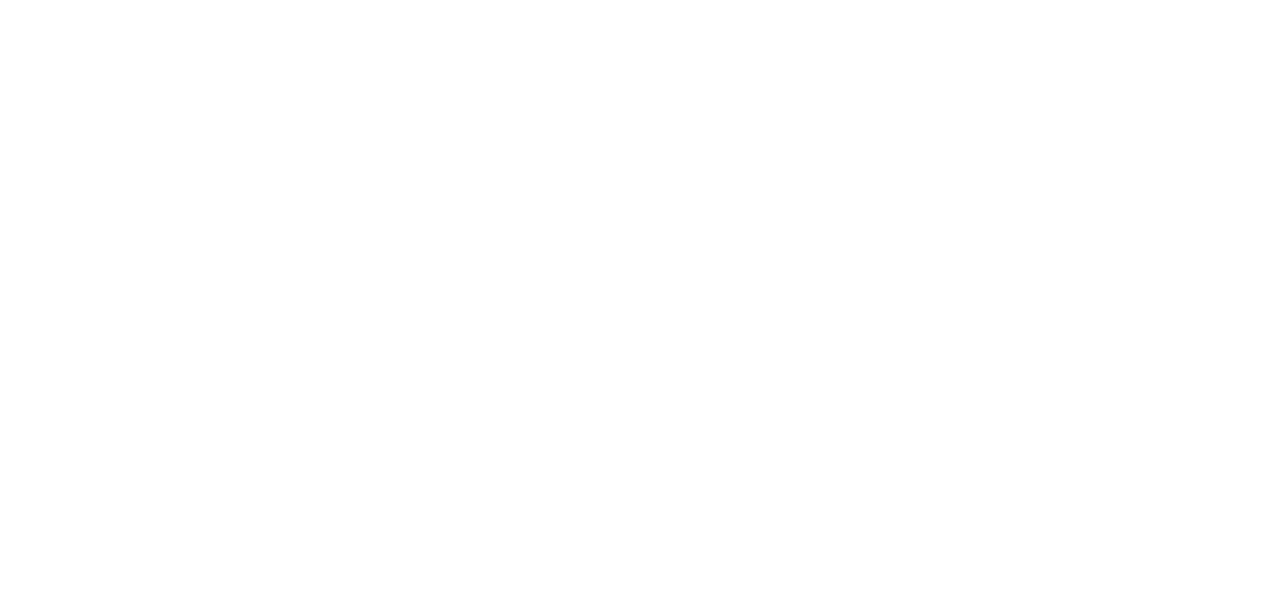
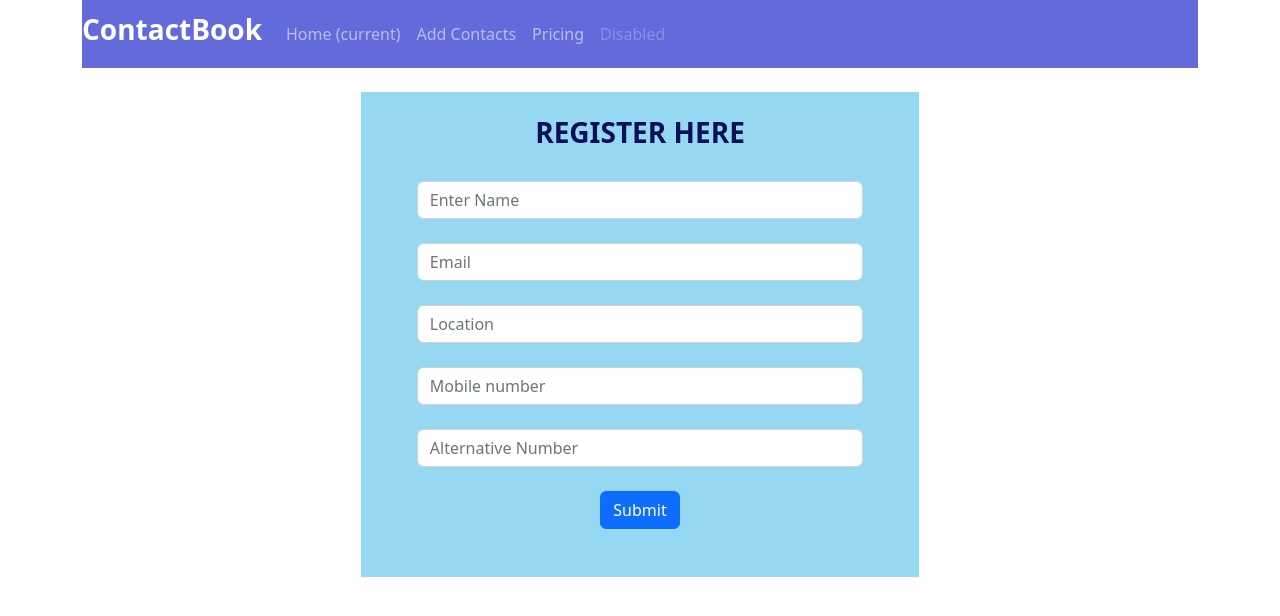
Before and after one commit to anilamurali/contact-react-app, a React (Create React App) app: page /Addcontact in a window 1280 px wide. Before the commit this address had no page. Shown: the top 616 px of the page. Built offline with nearby package versions, Linux system fonts and the light colour scheme.

Commit message:
Navbar UI is created

```diff
--- a/src/App.js
+++ b/src/App.js
@@ -6,6 +6,7 @@
 import Nav from './Components/Nav';
 import { BrowserRouter, Route, Routes } from 'react-router-dom';
 import Login from './Components/Login';
+import Addcontact from './Components/Addcontact';
 
 function App() {
   return (
@@ -15,6 +16,7 @@
         <Route/>
         <Route path='/' element={<Login/>}/>
         <Route path='/register' element={<Register/>}/>
+        <Route path='/Addcontact' element={<Addcontact/>}/>
       </Routes>
       </BrowserRouter>
 
--- a/src/Components/Addcontact.js
+++ b/src/Components/Addcontact.js
@@ -1,4 +1,5 @@
 import React from 'react'
+import Navbar from './Navbar'
 
 const Addcontact = () => {
     const inputStyle={
@@ -7,7 +8,9 @@
         display: "block",
     }
   return (
-    <div><div class="container">
+    <div>
+        <Navbar/>
+        <div class="container">
     <div class="row">
 
         <div class="col-12 col-sm-12 col-md-12 col-lg-12 col-xl-12 col-xxl-12">
--- /dev/null
+++ b/src/Components/Navbar.js
@@ -0,0 +1,40 @@
+import React from 'react'
+import { Link } from 'react-router-dom'
+
+const Navbar = () => {
+  return (
+    <div>
+        <div class="container">
+          <div class="row">
+           <div class="col-12 col-sm-12 col-md-12 col-lg-12 col-xl-12 col-xxl-12">
+           <nav class="navbar navbar-expand-lg navbar-dark " style={{ background:"rgb(99, 107, 218)"}}>
+  <a class="navbar-brand" href="#"><h3><b>ContactBook</b></h3></a>
+  <button class="navbar-toggler" type="button" data-toggle="collapse" data-target="#navbarNav" aria-controls="navbarNav" aria-expanded="false" aria-label="Toggle navigation">
+    <span class="navbar-toggler-icon"></span>
+  </button>
+  <div class="collapse navbar-collapse" id="navbarNav">
+    <ul class="navbar-nav">
+      <li class="nav-item active">
+        <a class="nav-link" href="#">Home <span class="sr-only">(current)</span></a>
+      </li>
+      <li class="nav-item">
+        <Link class="nav-link" to='/Addcontact'>Add Contacts</Link>
+      </li>
+      <li class="nav-item">
+        <Link class="nav-link" >Pricing</Link>
+      </li>
+      <li class="nav-item">
+        <Link class="nav-link disabled" href="#">Disabled</Link>
+      </li>
+    </ul>
+  </div>
+</nav>
+
+        </div>
+      </div>
+    </div>
+</div>
+  )
+}
+
+export default Navbar
```
